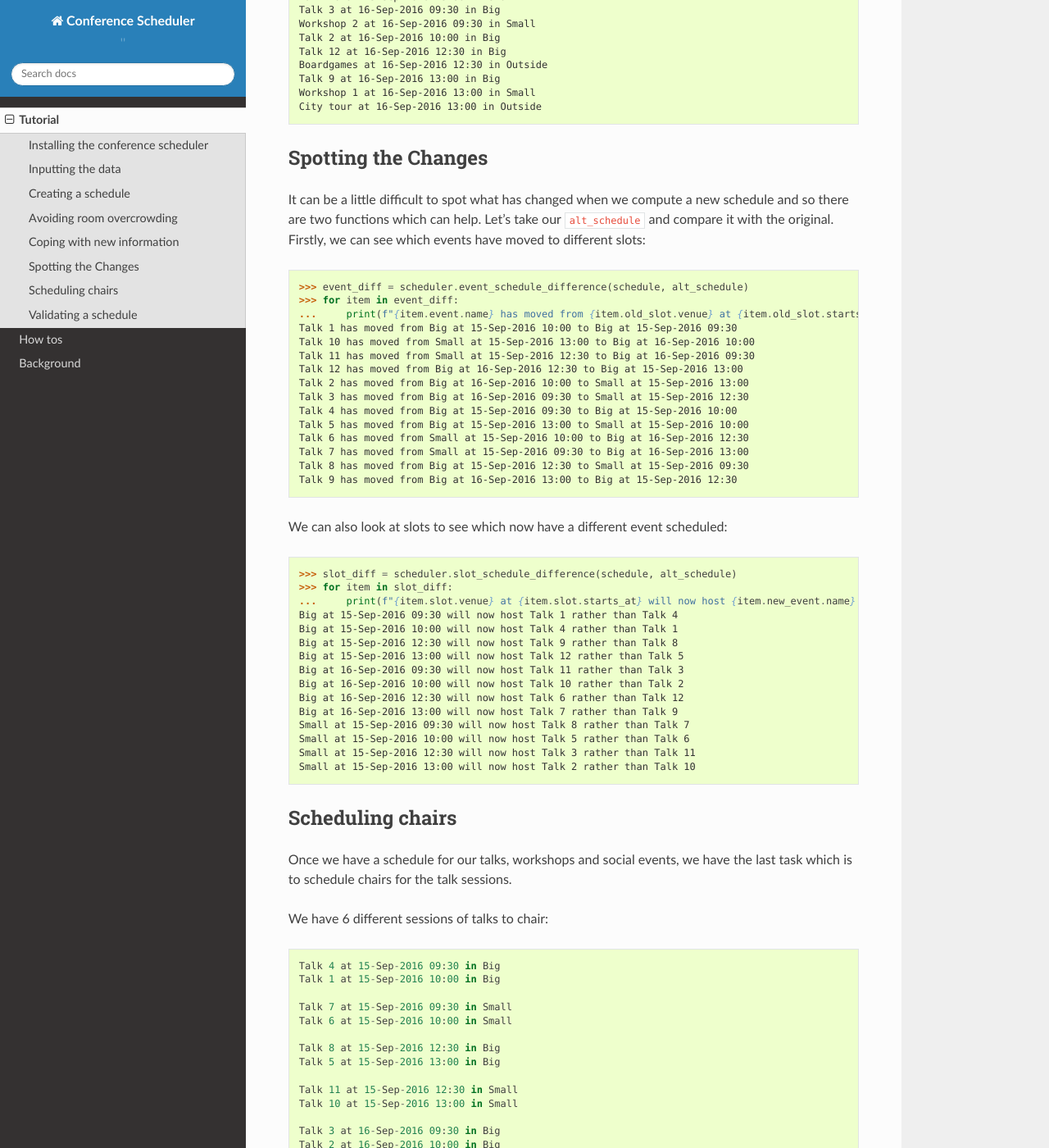
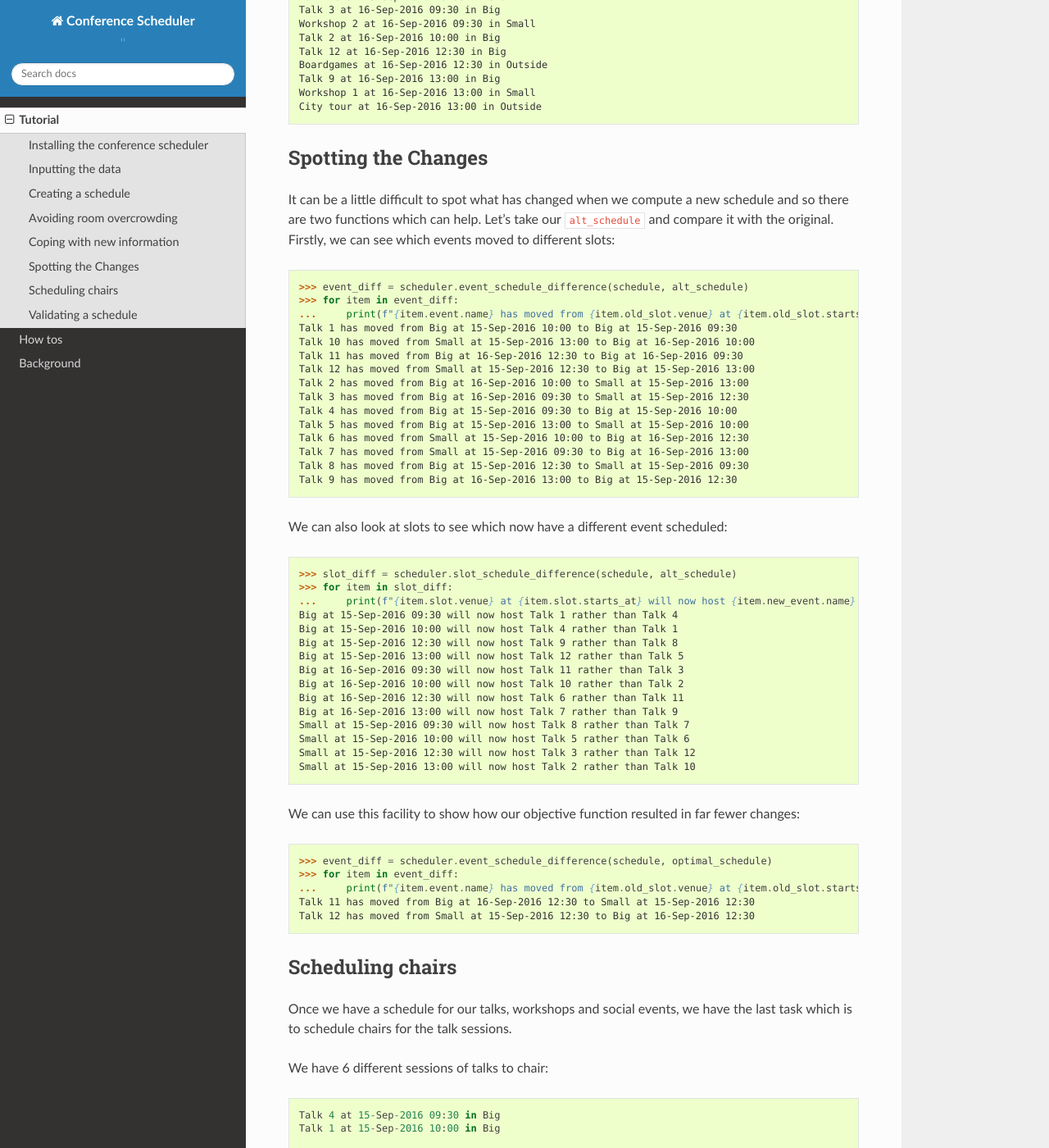
Before and after one commit to PyconUK/ConferenceScheduler, a Sphinx documentation site: the page built from docs/tutorial/index.rst, in a window 1280 px wide and 1400 px high, scrolled down 4651 px. Shown: the whole window at 82% size. Built offline with Sphinx 7.4.7 and the Read the Docs theme 2.0.0, drawn with Linux system fonts in a browser that asks for light colours; some of the changed text lies outside the part shown.

Commit message:
[#30] Add content using diff to show optimisation

```diff
--- a/docs/tutorial/index.rst
+++ b/docs/tutorial/index.rst
@@ -215,10 +215,10 @@
 
 
     >>> func = objective_functions.number_of_changes
-    >>> schedule = scheduler.schedule(events, slots, objective_function=func, original_schedule=schedule)
+    >>> optimal_schedule = scheduler.schedule(events, slots, objective_function=func, original_schedule=schedule)
 
-    >>> schedule = sorted(schedule, key=lambda item: item.slot.starts_at)
-    >>> for item in schedule:
+    >>> optimal_schedule = sorted(optimal_schedule, key=lambda item: item.slot.starts_at)
+    >>> for item in optimal_schedule:
     ...     print(f"{item.event.name} at {item.slot.starts_at} in {item.slot.venue}")
     Talk 4 at 15-Sep-2016 09:30 in Big
     Talk 7 at 15-Sep-2016 09:30 in Small
@@ -242,7 +242,7 @@
 --------------------
 It can be a little difficult to spot what has changed when we compute a new schedule and so
 there are two functions which can help. Let's take our :code:`alt_schedule` and compare it
-with the original. Firstly, we can see which events have moved to different slots::
+with the original. Firstly, we can see which events moved to different slots::
 
 
     >>> event_diff = scheduler.event_schedule_difference(schedule, alt_schedule)
@@ -250,8 +250,8 @@
     ...     print(f"{item.event.name} has moved from {item.old_slot.venue} at {item.old_slot.starts_at} to {item.new_slot.venue} at {item.new_slot.starts_at}")
     Talk 1 has moved from Big at 15-Sep-2016 10:00 to Big at 15-Sep-2016 09:30
     Talk 10 has moved from Small at 15-Sep-2016 13:00 to Big at 16-Sep-2016 10:00
-    Talk 11 has moved from Small at 15-Sep-2016 12:30 to Big at 16-Sep-2016 09:30
-    Talk 12 has moved from Big at 16-Sep-2016 12:30 to Big at 15-Sep-2016 13:00
+    Talk 11 has moved from Big at 16-Sep-2016 12:30 to Big at 16-Sep-2016 09:30
+    Talk 12 has moved from Small at 15-Sep-2016 12:30 to Big at 15-Sep-2016 13:00
     Talk 2 has moved from Big at 16-Sep-2016 10:00 to Small at 15-Sep-2016 13:00
     Talk 3 has moved from Big at 16-Sep-2016 09:30 to Small at 15-Sep-2016 12:30
     Talk 4 has moved from Big at 15-Sep-2016 09:30 to Big at 15-Sep-2016 10:00
@@ -273,12 +273,21 @@
     Big at 15-Sep-2016 13:00 will now host Talk 12 rather than Talk 5
     Big at 16-Sep-2016 09:30 will now host Talk 11 rather than Talk 3
     Big at 16-Sep-2016 10:00 will now host Talk 10 rather than Talk 2
-    Big at 16-Sep-2016 12:30 will now host Talk 6 rather than Talk 12
+    Big at 16-Sep-2016 12:30 will now host Talk 6 rather than Talk 11
     Big at 16-Sep-2016 13:00 will now host Talk 7 rather than Talk 9
     Small at 15-Sep-2016 09:30 will now host Talk 8 rather than Talk 7
     Small at 15-Sep-2016 10:00 will now host Talk 5 rather than Talk 6
-    Small at 15-Sep-2016 12:30 will now host Talk 3 rather than Talk 11
+    Small at 15-Sep-2016 12:30 will now host Talk 3 rather than Talk 12
     Small at 15-Sep-2016 13:00 will now host Talk 2 rather than Talk 10
+
+
+We can use this facility to show how our objective function resulted in far fewer changes::
+
+    >>> event_diff = scheduler.event_schedule_difference(schedule, optimal_schedule)
+    >>> for item in event_diff:
+    ...     print(f"{item.event.name} has moved from {item.old_slot.venue} at {item.old_slot.starts_at} to {item.new_slot.venue} at {item.new_slot.starts_at}")
+    Talk 11 has moved from Big at 16-Sep-2016 12:30 to Small at 15-Sep-2016 12:30
+    Talk 12 has moved from Small at 15-Sep-2016 12:30 to Big at 16-Sep-2016 12:30
 
 
 Scheduling chairs
```
